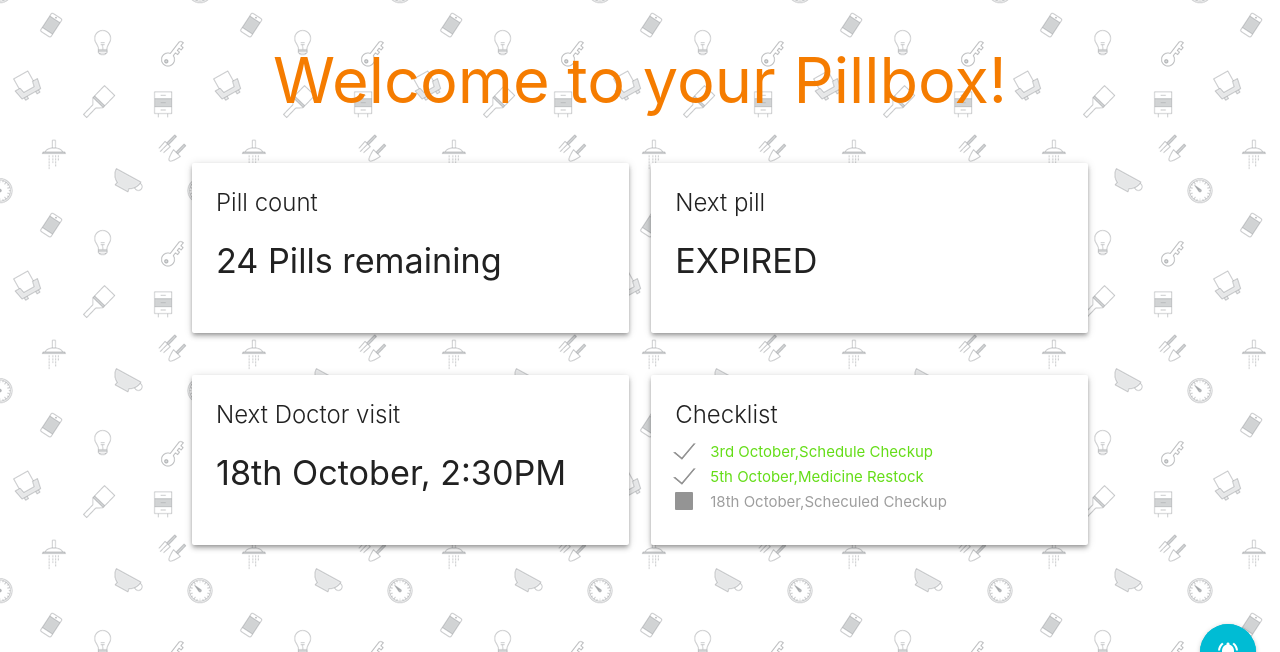
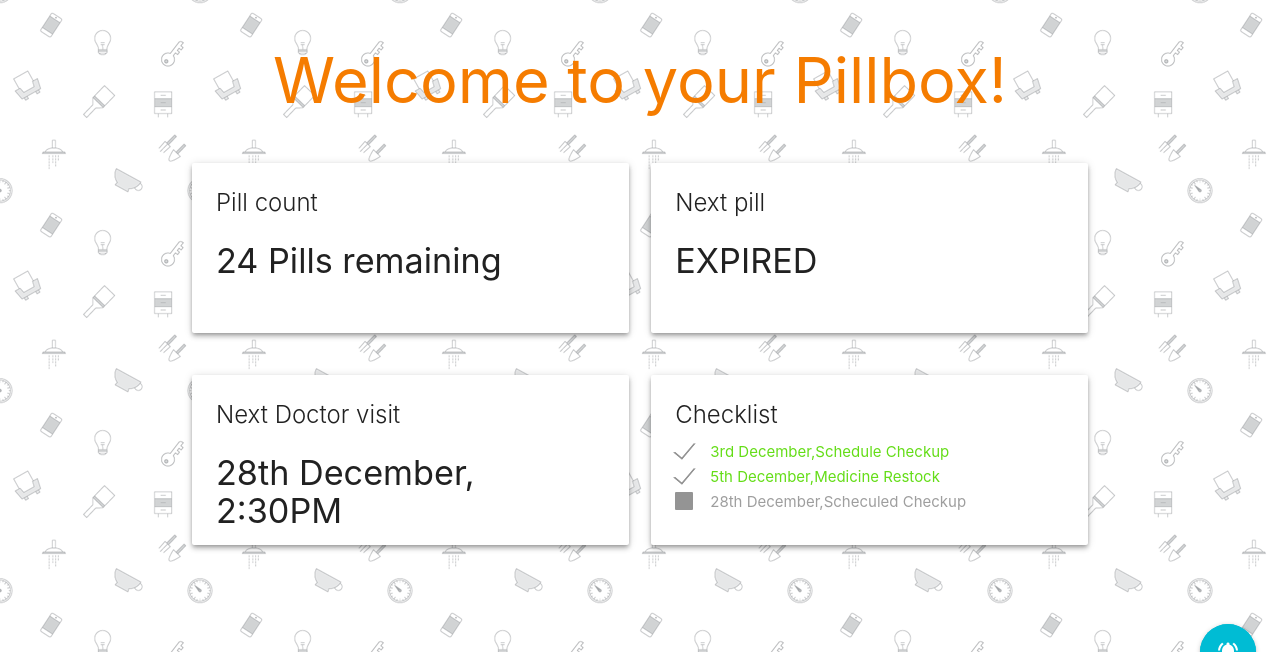
Before and after one commit to piyushverma1337/smartpillbox, a plain HTML site: page templates/index.html in a window 1280 px wide. Shown: the part 75-727 px from the top of the page. Drawn offline with nearby package versions, Linux system fonts and the light colour scheme; no server answers.

Commit message:
esp begin

```diff
--- a/templates/index.html
+++ b/templates/index.html
@@ -88,7 +88,7 @@
 						<div class="card z-depth-2">
 							<div class="card-content">
 								<span class="card-title">Next Doctor visit</span>
-								<h4>18th October, 2:30PM</h4>
+								<h4>28th December, 2:30PM</h4>
 							</div>
 						</div>
 					</div>
@@ -100,19 +100,19 @@
 									<p>
 										<label>
 											<input type="checkbox" checked="checked" disabled="disabled" />
-											<span style="color: #64dd17;">3rd October,Schedule Checkup</span>
+											<span style="color: #64dd17;">3rd December,Schedule Checkup</span>
 										</label>
 									</p>
 									<p>
 										<label>
 											<input type="checkbox" checked="checked" disabled="disabled" />
-											<span style="color: #64dd17;">5th October,Medicine Restock</span>
+											<span style="color: #64dd17;">5th December,Medicine Restock</span>
 										</label>
 									</p>
 									<p>
 										<label>
 											<input type="checkbox" disabled="disabled" />
-											<span>18th October,Scheculed Checkup</span>
+											<span>28th December,Scheculed Checkup</span>
 										</label>
 									</p>
 								</form>
```
Also changed, not shown: requirements.txt, 2 other files.
